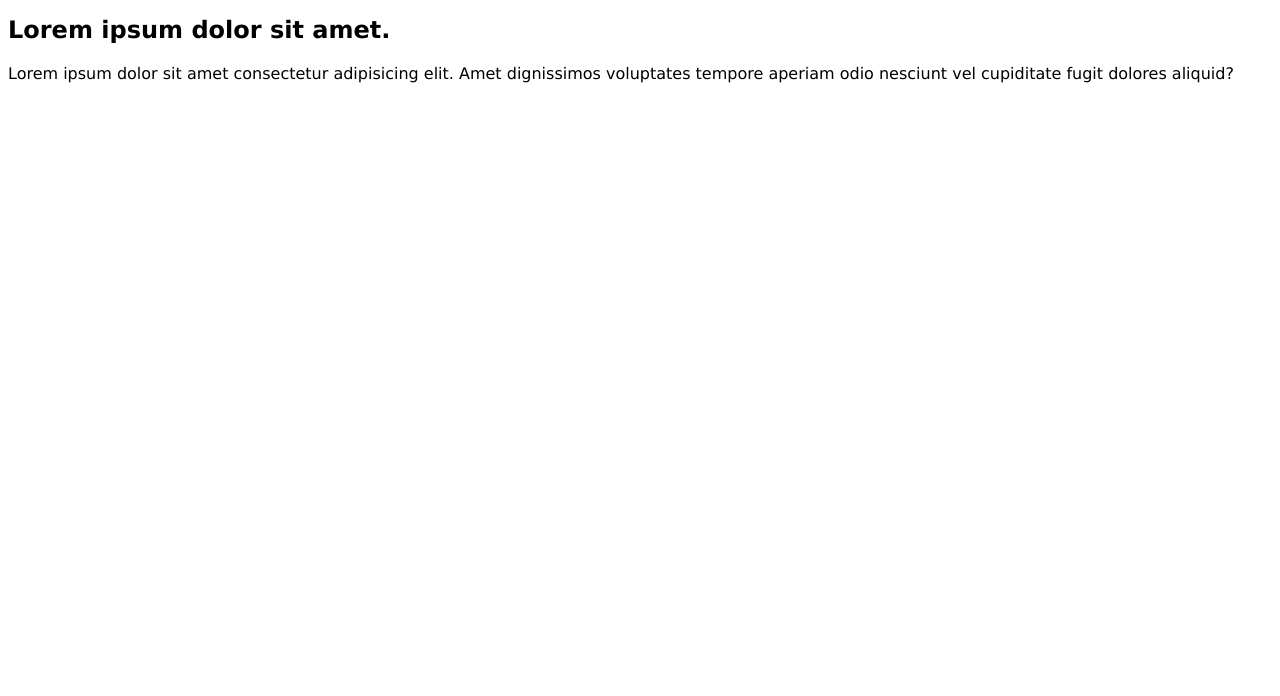
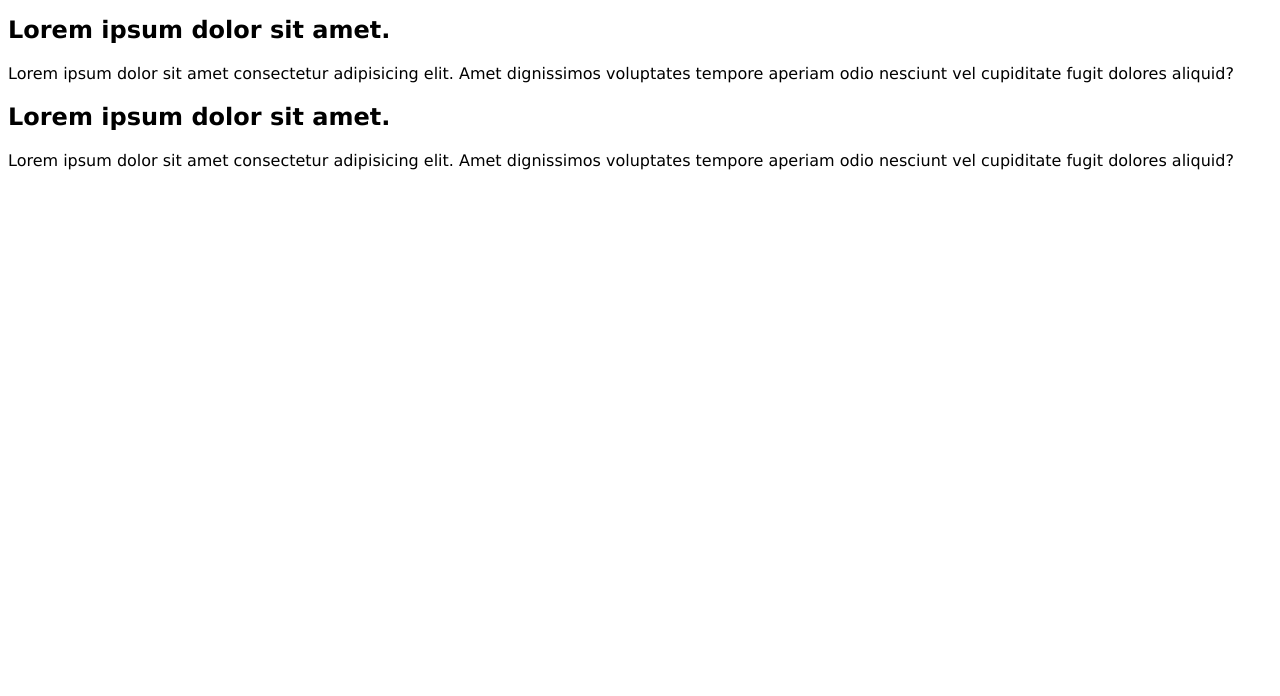
Before and after one commit to ChristopherLegrand/clone_mon_site_web, a plain HTML site: page index.html in a window 1280 px wide. Shown: the part 104-800 px from the top of the page. Drawn offline with Linux system fonts and the light colour scheme.

Commit message:
Ajout de la section récompenses

```diff
--- a/index.html
+++ b/index.html
@@ -17,5 +17,9 @@
     <h2>Lorem ipsum dolor sit amet.</h2>
     <p>Lorem ipsum dolor sit amet consectetur adipisicing elit. Amet dignissimos voluptates tempore aperiam odio nesciunt vel cupiditate fugit dolores aliquid?</p>
 
+    <!-- Récompenses -->
+    <h2>Lorem ipsum dolor sit amet.</h2>
+    <p>Lorem ipsum dolor sit amet consectetur adipisicing elit. Amet dignissimos voluptates tempore aperiam odio nesciunt vel cupiditate fugit dolores aliquid?</p>
+
 </body>
 </html>
```
